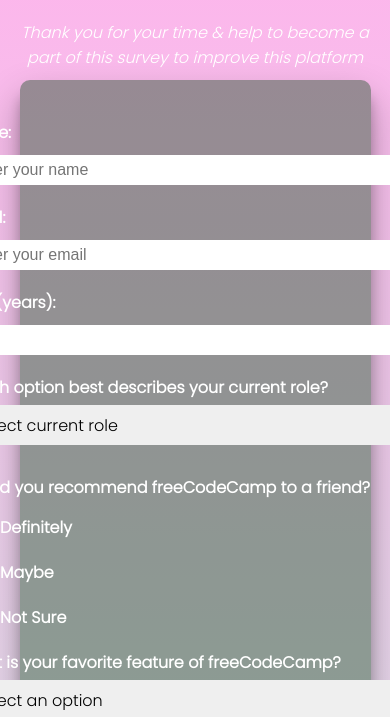
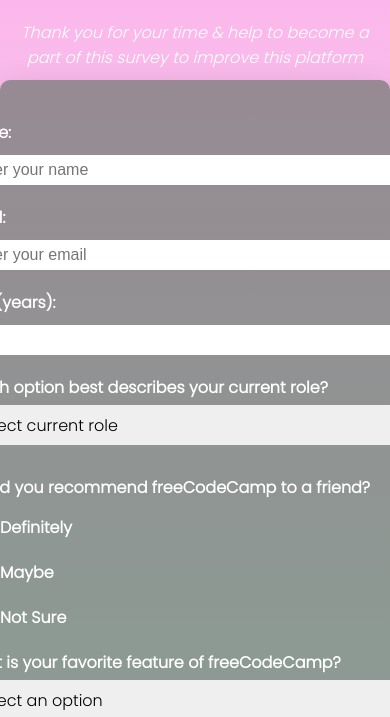
Before and after one commit to fbkhan2023/Survey-Form-prj, a plain HTML site: page index.html in a window 390 px wide. Shown: the part 116-833 px from the top of the page. Drawn offline with Linux system fonts and the light colour scheme.

Commit message:
added new media query for very small screen

```diff
--- a/styles.css
+++ b/styles.css
@@ -185,6 +185,10 @@ textarea {
     .para {
         width: 550px;
     }
+}
 
-
+@media only screen and (max-width:600px) {
+    #survey-form {
+        width: 100vw;
+    }
 }
```
